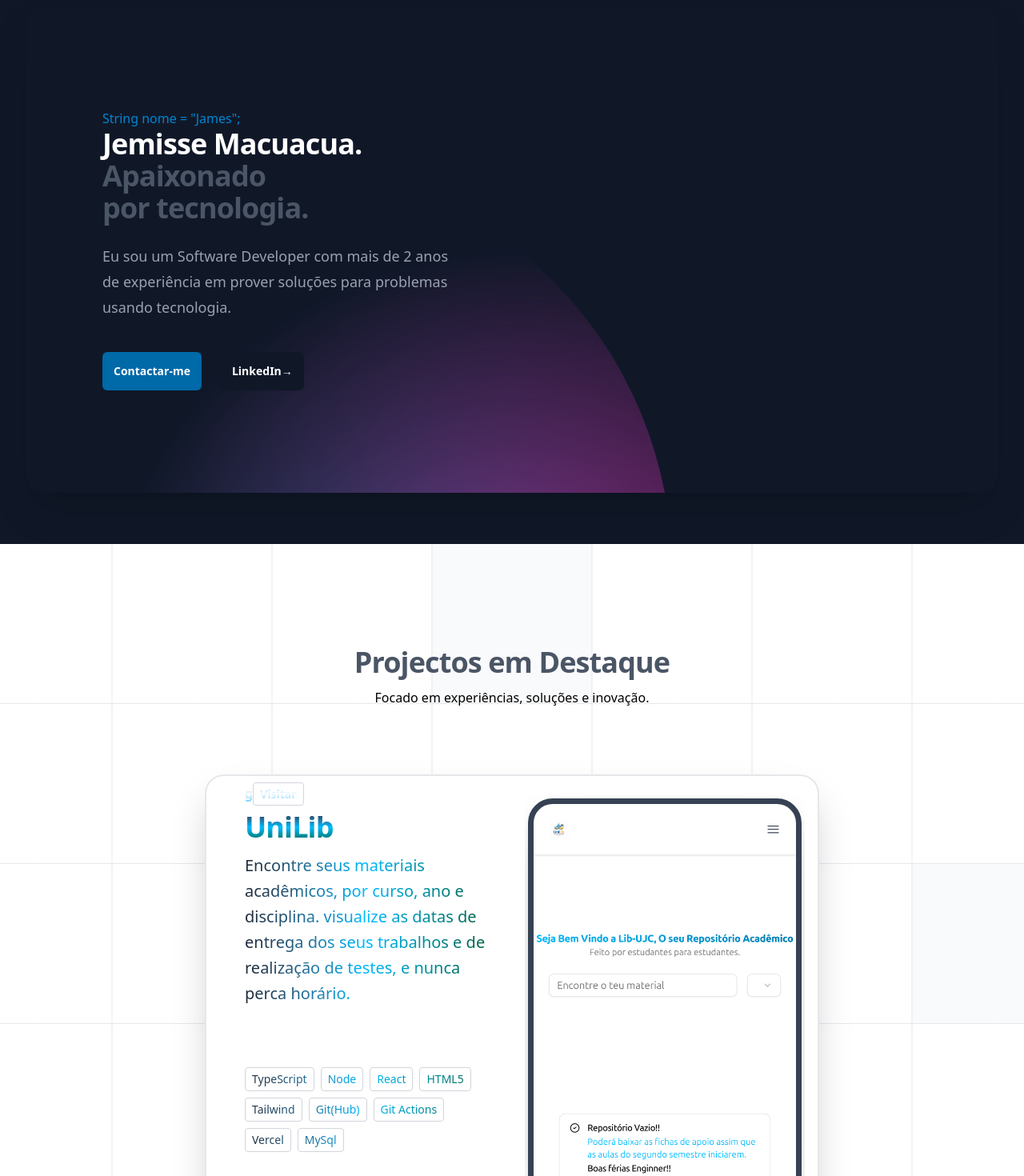
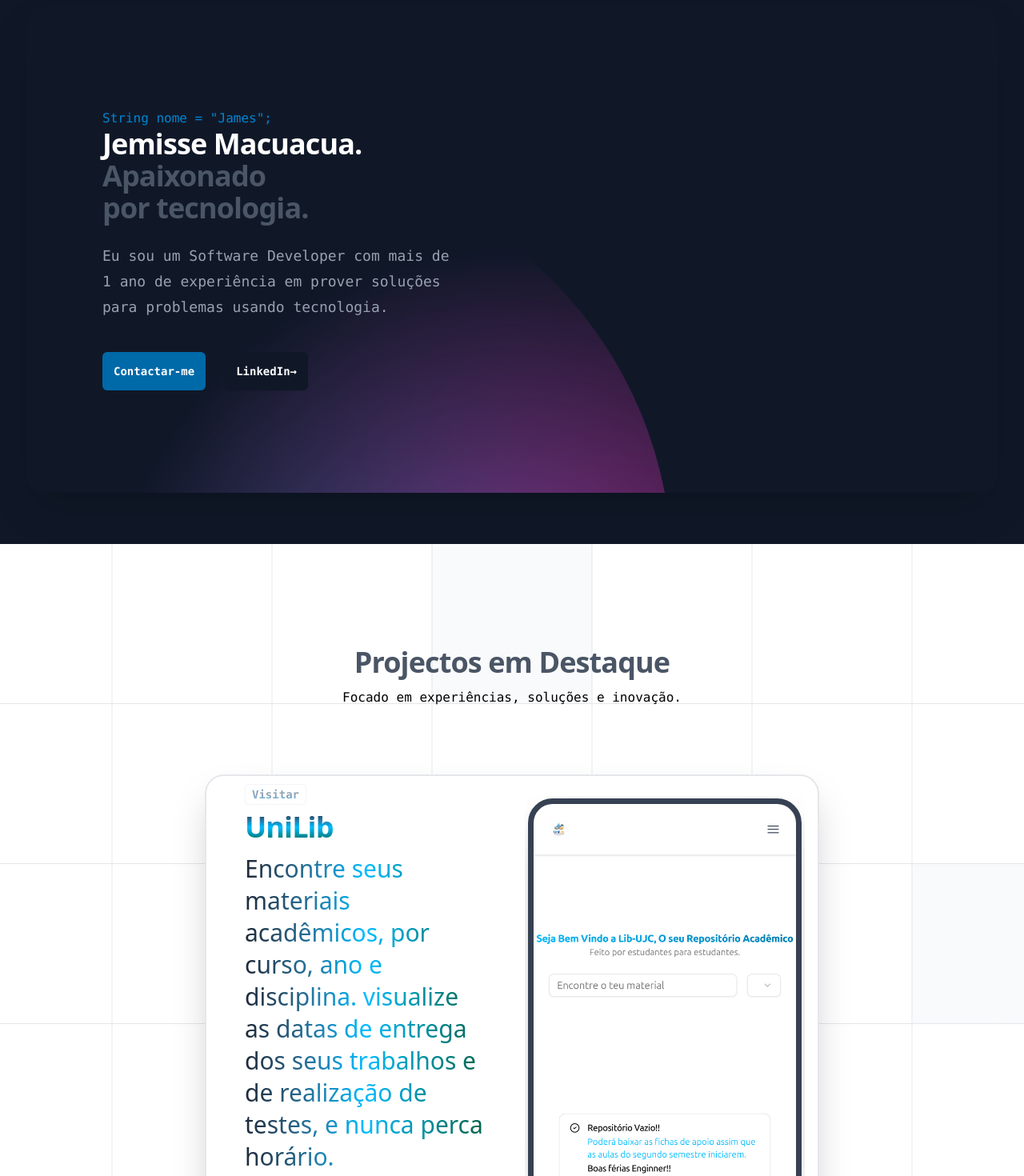
Before and after one commit to Jmisse1ST/MeuPerfil, a React (Vite) app: page / in a window 1280 px wide. Shown: the part 120-1590 px from the top of the page at 80% size. Built offline with nearby package versions, Linux system fonts and the light colour scheme.

Commit message:
fonte nono

```diff
--- a/src/section/Projectos.tsx
+++ b/src/section/Projectos.tsx
@@ -37,7 +37,7 @@ function CardUnilib() {
         <h2 className="text-4xl font-semibold tracking-tight text-balance text-gray-600 sm:text-4xl text-center">
           Projectos em Destaque
         </h2>
-        <p className="text-center py-3 ">
+        <p className="text-center py-3 font-mono ">
           Focado em experiências, soluções e inovação.
         </p>
         <br />
@@ -56,14 +56,14 @@ function CardUnilib() {
           <div className="lg:col-span-2 lg:col-start-1 lg:row-start-1 lg:mx-auto lg:grid lg:w-full lg:max-w-7xl lg:grid-cols-2 lg:gap-x-8 lg:px-8">
             <div className="lg:pr-4">
               <div className="lg:max-w-lg">
-                <p className="text-base/7 font-semibold bg-gradient-to-t from-sky-400 via-gray-50 to-sky-500 bg-clip-text text-transparent">
-              g
-                 <span className="border border-gray-300 rounded px-2 py-1 text-sm">Visitar</span>
+                <p className="text-base/7 font-semibold bg-gradient-to-t from-sky-400 via-gray-400 to-sky-400 bg-clip-text text-transparent">
+
+                 <span className="border border-gray-100 rounded px-2 py-1 text-sm font-mono">Visitar</span>
                 </p>
                 <h1 className="mt-2 text-4xl font-semibold tracking-tight bg-gradient-to-b from-gray-800 via-sky-400 to-emerald-800 bg-clip-text text-transparent">
                   UniLib
                 </h1>
-                <p className="mt-3 text-xl/8 bg-gradient-to-r from-gray-800 via-sky-400 to-emerald-800 bg-clip-text text-transparent">
+                <p className="mt-3 text-3xl/10 bg-gradient-to-r from-gray-800 via-sky-400 to-emerald-800 bg-clip-text text-transparent">
                   Encontre seus materiais acadêmicos, por curso, ano e disciplina. visualize as datas de entrega dos seus trabalhos e de realização de testes, e nunca perca horário.
 
 
@@ -93,7 +93,7 @@ function CardUnilib() {
               py-9
               ">
 
-                <div className="flex flex-wrap gap-2 text-xl/8 bg-gradient-to-r from-gray-800 via-sky-400 to-emerald-800 bg-clip-text text-transparent">
+                <div className="flex flex-wrap gap-2 text-xl/8 bg-gradient-to-r from-gray-800 via-sky-400 to-emerald-800 bg-clip-text text-transparent font-mono">
                   <span className="border border-gray-300 rounded px-2 py-1 text-sm">TypeScript</span>
                   <span className="border border-gray-300 rounded px-2 py-1 text-sm">Node</span>
                   <span className="border border-gray-300 rounded px-2 py-1 text-sm">React</span>
--- a/src/section/cta.tsx
+++ b/src/section/cta.tsx
@@ -20,17 +20,17 @@ function JemisseCta() {
             </defs>
           </svg>
           <div className="mx-auto max-w-md lg:mx-0 lg:flex-auto lg:py-32 lg:text-left">
-            <p className="text-sky-600">String nome = "James";</p>
+            <p className="text-sky-600 font-mono">String nome = "James";</p>
             <h2 className="text-4xl font-semibold tracking-tight text-balance text-white sm:text-4xl">
               Jemisse Macuacua.
             </h2>
             <h2 className="text-4xl font-semibold tracking-tight text-balance text-gray-600 sm:text-4xl">
               Apaixonado por tecnologia.
             </h2>
-            <p className="mt-6 text-lg/8 text-pretty text-gray-400">
-              Eu sou um Software Developer com mais de 2 anos de experiência em prover soluções para problemas usando tecnologia.
+            <p className="mt-6 text-lg/8 text-pretty text-gray-400  font-mono">
+              Eu sou um Software Developer com mais de 1 ano de experiência em prover soluções para problemas usando tecnologia.
             </p>
-            <div className="mt-10 flex   gap-x-6 lg:justify-start">
+            <div className="mt-10 flex   gap-x-6 lg:justify-start font-mono">
               <a
                 href="#"
                 className="rounded-md bg-sky-700 px-3.5 py-3.5 text-sm font-semibold text-white shadow-xs hover:bg-gray-100 focus-visible:outline-2 focus-visible:outline-offset-2 focus-visible:outline-white"
```
